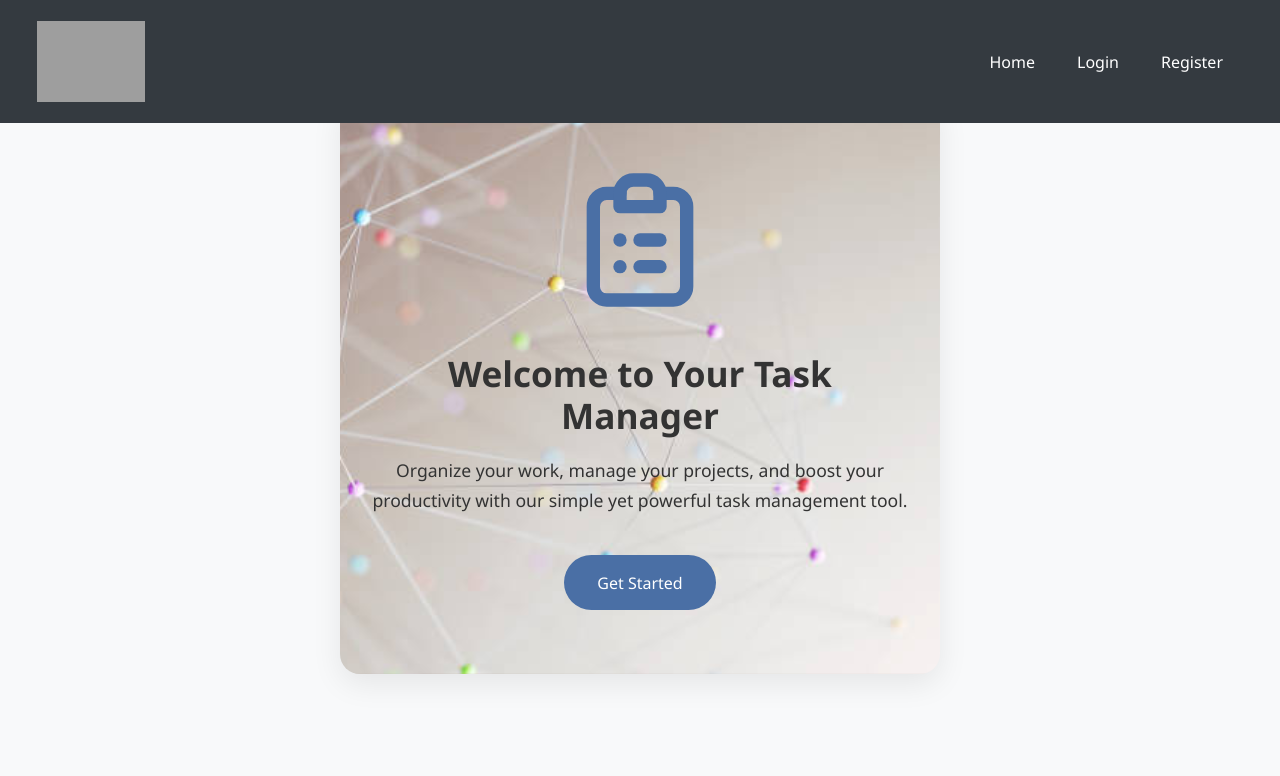
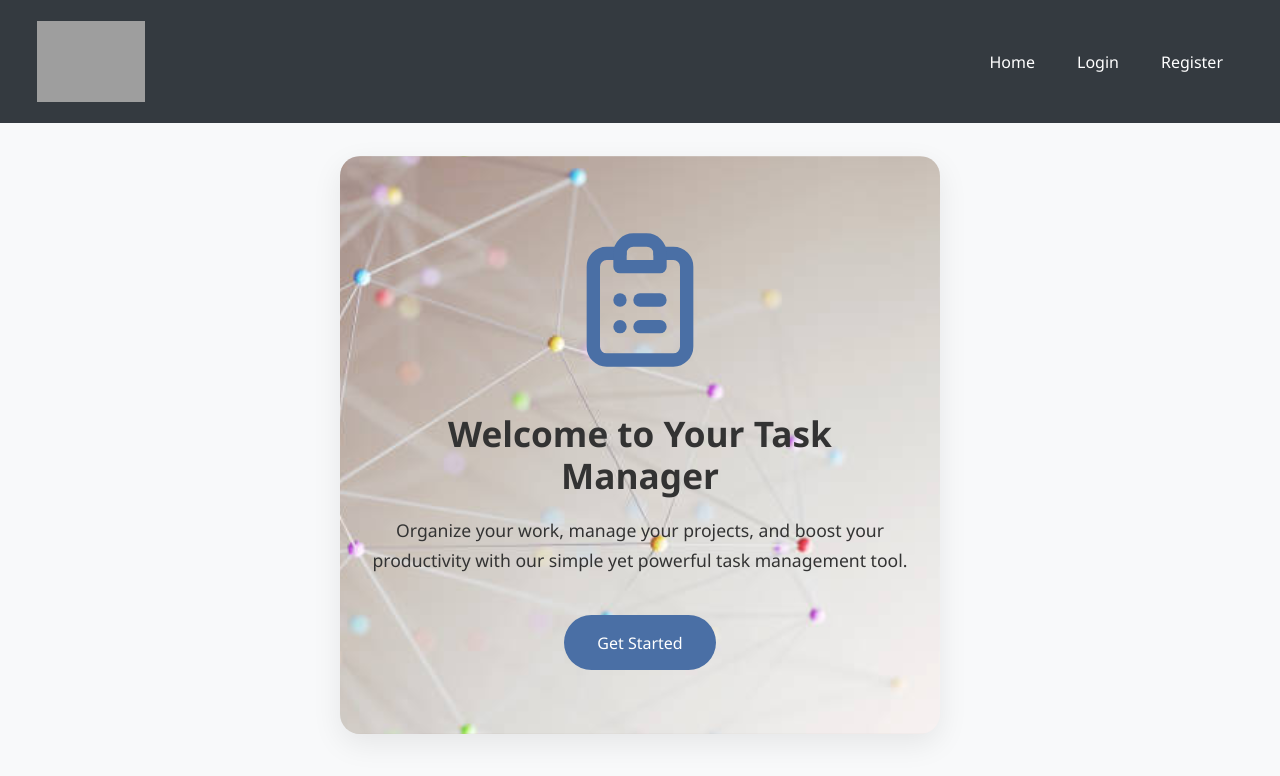
Before and after one commit to laminsaidy/frontend, a React (Create React App) app: page / in a window 1280 px wide. Shown: the top 776 px of the page. Built offline with nearby package versions, Linux system fonts and the light colour scheme; grey boxes are pictures that could not be loaded.

Commit message:
fix: add scroll restoration to legal pages - Created ScrollToTop.js component - Integrated with App.js router - Added scroll behavior CSS fixes - Ensures legal pages load at top position

```diff
--- a/src/App.js
+++ b/src/App.js
@@ -12,13 +12,13 @@
 import NotFound from "./pages/NotFound";
 import TermsOfService from "./pages/TermsOfService";
 import PrivacyPolicy from "./pages/PrivacyPolicy";
-// import ScrollToTop from "./utils/ScrollToTop";
+import ScrollToTop from "./utils/ScrollToTop";
 
 function App() {
   return (
     <Router>
       <AuthProvider>
-        {/* <ScrollToTop />  */}
+        <ScrollToTop />
         <Navbar />
         <Switch>
           <Route exact path="/" component={Homepage} />
--- a/src/index.css
+++ b/src/index.css
@@ -5,12 +5,12 @@
 } */
 
 /* Prevent anchor scrolling */
-/* html {
+html {
     scroll-behavior: auto !important;
     overflow-anchor: none;
-  } */
+  }
 
-  /* Optional: If you have a fixed header/navbar */
-  /* body {
+  /* for a fixed header/navbar */
+  body {
     padding-top: 60px;
-  } */
+  }
--- a/src/utils/ScrollToTop.js
+++ b/src/utils/ScrollToTop.js
@@ -1,13 +1,13 @@
 // src/utils/ScrollToTop.js
-// import { useEffect } from 'react';
-// import { useLocation } from 'react-router-dom';
+import { useEffect } from 'react';
+import { useLocation } from 'react-router-dom';
 
-// export default function ScrollToTop() {
-//   const { pathname } = useLocation();
+export default function ScrollToTop() {
+  const { pathname } = useLocation();
 
-//   useEffect(() => {
-//     window.scrollTo(0, 0);
-//   }, [pathname]);
+  useEffect(() => {
+    window.scrollTo(0, 0);
+  }, [pathname]);
 
-//   return null;
-// }
+  return null;
+}
```
